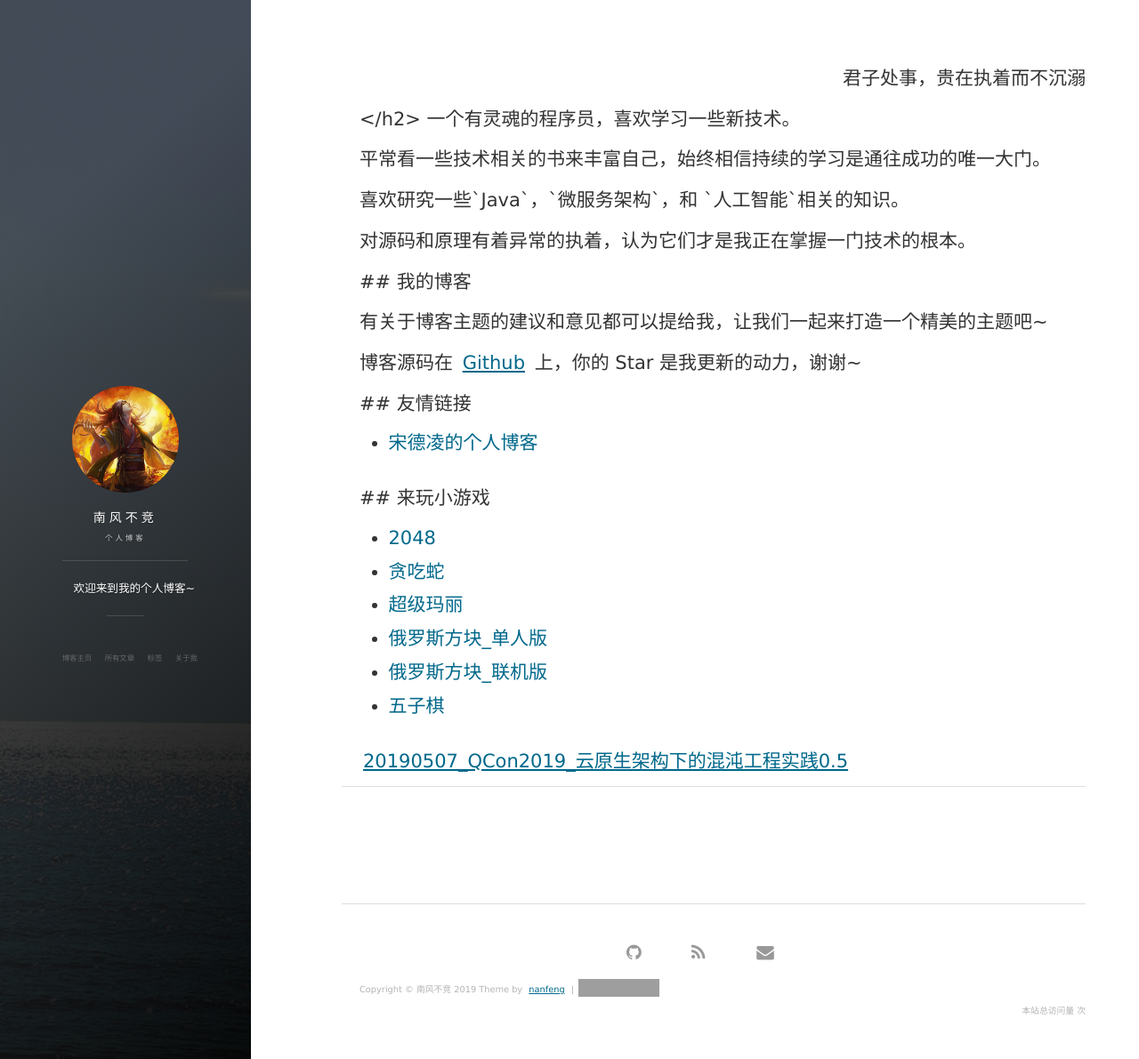
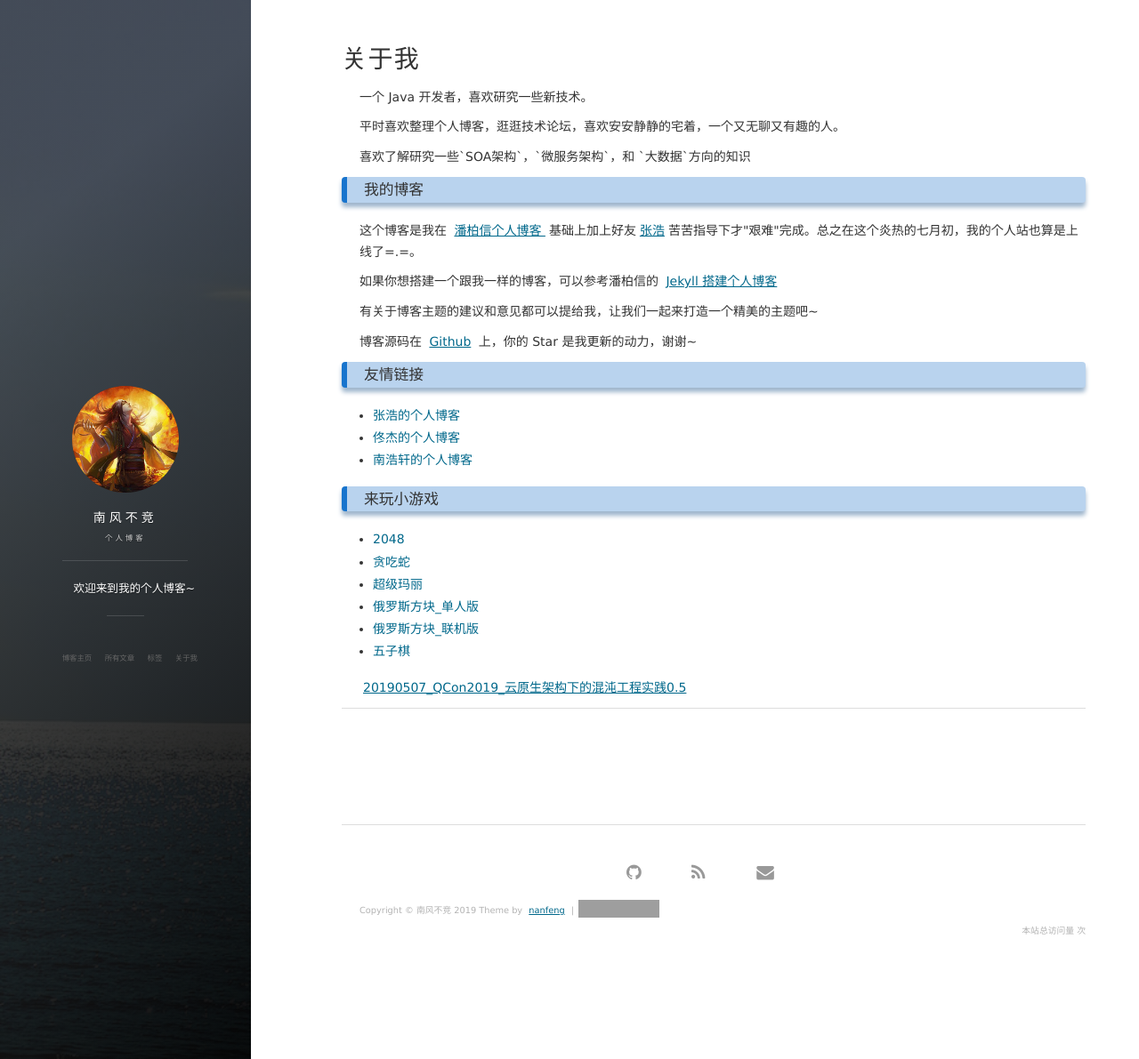
Before and after one commit to jingnanfeng/jingnanfeng.github.io, a Jekyll site: the page built from about.md, in a window 1280 px wide and 1191 px high. Shown: the whole window at 89% size. Built offline with Jekyll 4.4.1, drawn with Linux system fonts in a browser that asks for light colours; nearby versions of some CDN libraries; our own code applies the rules of GitHub Pages for plain Markdown files; comment, search, counter and statistics services are not loaded; grey boxes are pictures that could not be loaded.

Commit message:
【修改】博客搭建

```diff
--- a/about.md
+++ b/about.md
@@ -1,71 +1,70 @@
+---
+layout: page
+title: 关于我
 ---
 
-layout: page
-
-# 一个有趣的程序员
----
-
-<h2><p align = "right"> 君子处事，贵在执着而不沉溺 <p></h2>
-
-
-一个有灵魂的程序员，喜欢学习一些新技术。
+一个 Java 开发者，喜欢研究一些新技术。
 <p>
-
-平常看一些技术相关的书来丰富自己，始终相信持续的学习是通往成功的唯一大门。
+平时喜欢整理个人博客，逛逛技术论坛，喜欢安安静静的宅着，一个又无聊又有趣的人。
 <p>
-
-喜欢研究一些`Java`，`微服务架构`，和 `人工智能`相关的知识。
-<p>
-
-对源码和原理有着异常的执着，认为它们才是我正在掌握一门技术的根本。
-<p>
-
-
-## 我的博客
-<p>
-
-有关于博客主题的建议和意见都可以提给我，让我们一起来打造一个精美的主题吧~
-<p>
-
-博客源码在 <a target="_blank" href='https://github.com/jingnanfeng/jingnanfeng.github.io/'>Github</a> 上，你的 Star 是我更新的动力，谢谢~
+喜欢了解研究一些`SOA架构`，`微服务架构`，和 `大数据`方向的知识
 
 <p>
 
+<h3> 我的博客 </h3>
 
-## 友情链接
+<p>
 
+这个博客是我在
+<a href="http://baixin.io/#blog"> 潘柏信个人博客 </a>基础上加上好友<a href="http://zhanghao.io">张浩</a>苦苦指导下才"艰难"完成。总之在这个炎热的七月初，我的个人站也算是上线了=.=。
 
-<ul>
-<li><a target="_blank" href="https://coderofsong.github.io/">宋德凌的个人博客</a></li>
-</ul>
+<p>
+
+如果你想搭建一个跟我一样的博客，可以参考潘柏信的
+<a href="/2016/10/jekyll_tutorials1/"> Jekyll 搭建个人博客 </a>
 
 
 <p>
 
+有关于博客主题的建议和意见都可以提给我，让我们一起来打造一个精美的主题吧~
 
+<p>
 
-## 来玩小游戏
+博客源码在 <a target="_blank" href='https://github.com/CoderOfSong/CoderOFSong.github.io/'>Github</a> 上，你的 Star 是我更新的动力，谢谢~
+
+<p>
+
+<h3> 友情链接 </h3>
 
 <ul>
+<li><a target="_blank" href="http://zhanghao.io/">张浩的个人博客</a></li>
+<li><a target="_blank" href="http://www.688r.cn/">佟杰的个人博客</a></li>
+<li><a target="_blank" href="http://rudynan.github.io/">南浩轩的个人博客</a></li>
+</ul>
+
+<p>
+
+<h3> 来玩小游戏 </h3>
+
+<ul>
+
 <li><a target="_blank" href="http://123.206.74.224:8888/H5Game/2048/index.html">2048</a></li>
+
 <li><a target="_blank" href="http://123.206.74.224:8888/H5Game/RetroSnaker/tanchishe.html">贪吃蛇</a></li>
+
 <li><a target="_blank" href="http://123.206.74.224:8888/H5Game/Super-Mario/index.html">超级玛丽</a></li>
+
 <li><a target="_blank" href="http://123.206.74.224:8888/H5Game/Tetris/Single/index.html">俄罗斯方块_单人版</a></li>
+
 <li><a target="_blank" href="http://123.206.74.224:8888/H5Game/Tetris/online/index.html">俄罗斯方块_联机版</a></li>
+
 <li><a target="_blank" href="http://123.206.74.224:8888/H5Game/Gobang/index.html">五子棋</a></li>
 
 </ul>
+
 <p>
-
-
-
 
 <a target="_blank" href="/files/20190507_QCon2019_ChaosBlade0.5.pdf">20190507_QCon2019_云原生架构下的混沌工程实践0.5</a>
 
 
-
-
-
-
-
 {% include comments.html %}
```
